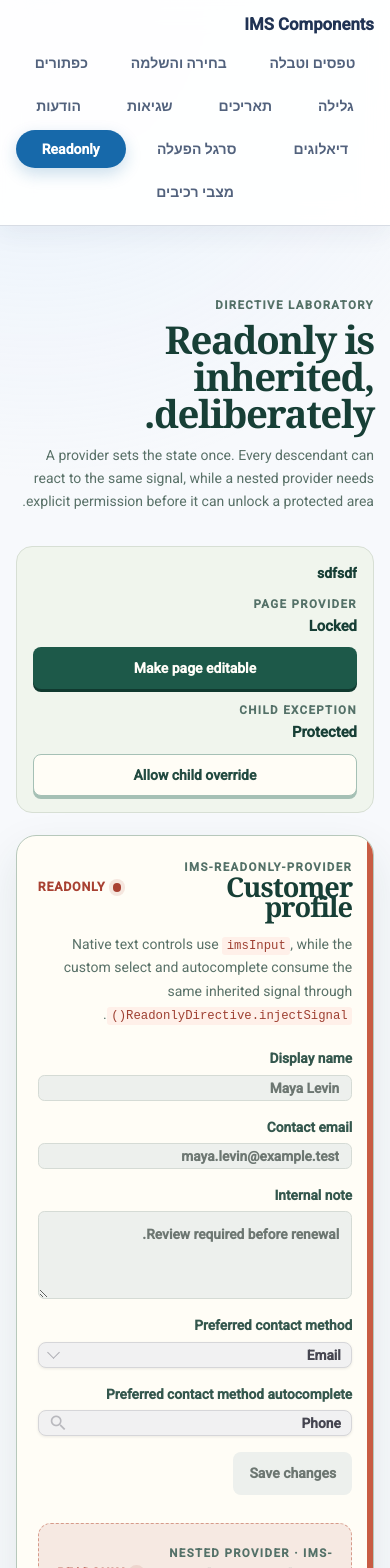
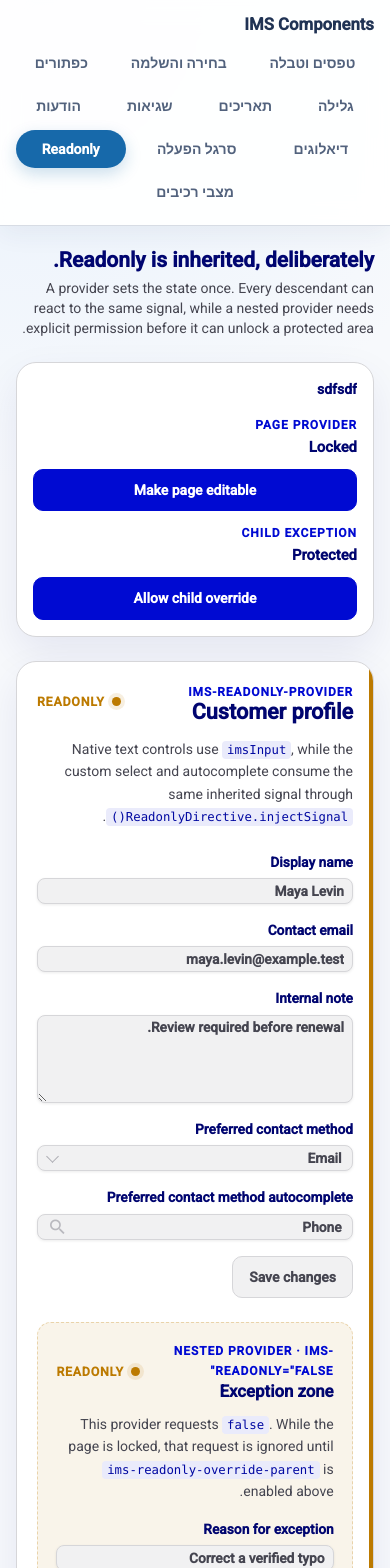
Before and after one commit to Far-Art/features-testing, an Angular app: page /readonly in a window 390 px wide. Shown: the top 1568 px of the page. Built offline with nearby package versions, Linux system fonts and the light colour scheme.

Commit message:
update demo styles

```diff
--- a/src/app/pages/readonly-demo/readonly-demo.html
+++ b/src/app/pages/readonly-demo/readonly-demo.html
@@ -1,20 +1,19 @@
 <section class="readonly-demo">
-  <header class="readonly-demo__intro">
-    <p class="readonly-demo__eyebrow">Directive laboratory</p>
+  <header class="page-heading">
     <h1>Readonly is inherited, deliberately.</h1>
-    <p class="readonly-demo__lede">
+    <p>
       A provider sets the state once. Every descendant can react to the same signal, while a nested
       provider needs explicit permission before it can unlock a protected area.
     </p>
   </header>
 
   <section class="readonly-demo__controls" aria-label="Readonly demo controls">
-      <ims-grid>
+    <ims-grid class="readonly-demo__grid-preview">
       <ims-grid-header>
         <ims-grid-cell>sdfsdf</ims-grid-cell>
       </ims-grid-header>
 
-          <ims-grid-row >
+      <ims-grid-row>
         <ims-grid-cell [ims-readonly]="pageReadonly()"></ims-grid-cell>
       </ims-grid-row>
     </ims-grid>
--- a/src/app/pages/readonly-demo/readonly-demo.scss
+++ b/src/app/pages/readonly-demo/readonly-demo.scss
@@ -1,150 +1,148 @@
 .readonly-demo {
-  --readonly-ink: #173f36;
-  --readonly-muted: #597168;
-  --readonly-paper: #fffdf6;
-  --readonly-line: #d7dfd4;
-  --readonly-accent: #c85c43;
-  --readonly-mint: #dceee1;
-  max-width: 980px;
+  display: grid;
+  gap: 1.5rem;
+  max-inline-size: 72rem;
   margin-inline: auto;
-  color: var(--readonly-ink);
+  color: var(--ims-color-on-surface);
 }
 
-.readonly-demo__intro {
-  max-width: 44rem;
-  margin-block: 2.8rem 2rem;
-}
-
-.readonly-demo__eyebrow,
-.readonly-demo__scope-kicker,
-.readonly-demo__control-label {
-  display: block;
-  color: #547168;
-  font-size: 0.72rem;
-  font-weight: 800;
-  letter-spacing: 0.12em;
-  text-transform: uppercase;
-}
-
-.readonly-demo h1,
+.page-heading h1,
+.page-heading p,
 .readonly-demo h2,
 .readonly-demo h3,
 .readonly-demo p {
   margin: 0;
 }
 
-.readonly-demo h1,
-.readonly-demo h2,
-.readonly-demo h3 {
-  font-family: Georgia, 'Times New Roman', serif;
-  font-weight: 700;
-  letter-spacing: -0.035em;
-}
-
-.readonly-demo h1 {
-  max-width: 14ch;
-  margin-block: 0.4rem 0.8rem;
-  font-size: clamp(2.4rem, 6vw, 4.5rem);
-  line-height: 0.96;
+.page-heading p {
+  max-inline-size: 58rem;
+  margin-block-start: 0.5rem;
+  color: var(--ims-color-on-surface-muted);
 }
 
 .readonly-demo h2 {
-  font-size: 1.7rem;
+  color: var(--ims-color-on-surface);
+  font-size: 1.35rem;
 }
 
 .readonly-demo h3 {
-  font-size: 1.3rem;
+  color: var(--ims-color-on-surface);
+  font-size: 1.05rem;
 }
 
-.readonly-demo__lede,
+.readonly-demo__scope-kicker,
+.readonly-demo__control-label {
+  display: block;
+  color: var(--ims-color-interactive-strong);
+  font-size: 0.75rem;
+  font-weight: 700;
+  letter-spacing: 0.08em;
+  text-transform: uppercase;
+}
+
 .readonly-demo__description,
 .readonly-demo__child p {
-  color: var(--readonly-muted);
-  line-height: 1.65;
+  color: var(--ims-color-on-surface-muted);
+  line-height: 1.6;
 }
 
 .readonly-demo__controls {
   display: grid;
   grid-template-columns: auto minmax(11rem, 1fr) auto minmax(11rem, 1fr);
   align-items: center;
-  gap: 0.7rem 1rem;
-  padding: 1rem;
-  margin-block-end: 1.4rem;
-  background: #f0f5ed;
-  border: 1px solid var(--readonly-line);
-  border-radius: 1rem;
+  gap: 0.75rem 1rem;
+  padding: 1.5rem;
+  border: 1px solid var(--ims-color-border-subtle);
+  border-radius: 1.25rem;
+  background: var(--ims-background-panel);
+  box-shadow: 0 1rem 2.5rem color-mix(
+    in srgb,
+    var(--ims-color-on-surface) 8%,
+    transparent
+  );
+}
+
+.readonly-demo__grid-preview {
+  grid-column: 1 / -1;
+  min-inline-size: 0;
+  margin-block-end: 0.25rem;
 }
 
 .readonly-demo__controls strong {
   display: block;
-  margin-block-start: 0.12rem;
+  margin-block-start: 0.125rem;
+  color: var(--ims-color-on-surface);
   font-size: 0.93rem;
 }
 
 .readonly-demo button {
-  min-height: 2.65rem;
+  min-block-size: 2.65rem;
   padding-inline: 1rem;
-  color: #fffdf8;
-  background: #1d5949;
-  border: 0;
-  border-radius: 0.5rem;
-  box-shadow: 0 3px 0 #10392f;
+  border: 1px solid var(--ims-color-interactive-strong);
+  border-radius: 0.625rem;
+  background: var(--ims-color-interactive-strong);
+  color: var(--ims-color-on-interactive);
+  font: inherit;
+  font-weight: 650;
   cursor: pointer;
-  font: inherit;
-  font-weight: 750;
   transition:
-    transform 140ms ease,
-    box-shadow 140ms ease,
-    background-color 140ms ease;
+    background-color 140ms ease,
+    border-color 140ms ease,
+    translate 140ms ease;
 }
 
 .readonly-demo button:hover:not(:disabled) {
-  background: #26705b;
-  transform: translateY(-1px);
-  box-shadow: 0 4px 0 #10392f;
+  border-color: var(--ims-color-interactive-alt-strong);
+  background: var(--ims-color-interactive-alt-strong);
+  translate: 0 -1px;
 }
 
 .readonly-demo button:active:not(:disabled) {
-  transform: translateY(2px);
-  box-shadow: 0 1px 0 #10392f;
+  translate: 0 1px;
 }
 
-.readonly-demo button:focus-visible,
-.readonly-demo input:focus-visible,
-.readonly-demo textarea:focus-visible {
-  outline: 3px solid rgba(200, 92, 67, 0.38);
-  outline-offset: 2px;
+.readonly-demo button:focus-visible {
+  outline: none;
+  box-shadow: 0 0 0 3px var(--ims-color-focus-ring);
 }
 
 .readonly-demo__secondary {
-  color: #234b41 !important;
-  background: #fffdf6 !important;
-  border: 1px solid #a5c0b5 !important;
-  box-shadow: 0 3px 0 #a5c0b5 !important;
+  border-color: var(--ims-color-border);
+  background: var(--ims-background-panel);
+  color: var(--ims-color-interactive-alt-strong);
+}
+
+.readonly-demo__secondary:hover:not(:disabled) {
+  border-color: var(--ims-color-interactive-alt);
+  background: var(--ims-color-interactive-subtle);
 }
 
 .readonly-demo__scope {
   position: relative;
-  overflow: hidden;
-  padding: clamp(1.3rem, 4vw, 2.5rem);
-  background: var(--readonly-paper);
-  border: 1px solid #b7c8bb;
+  overflow: clip;
+  padding: clamp(1.25rem, 4vw, 2rem);
+  border: 1px solid var(--ims-color-border-subtle);
   border-radius: 1.25rem;
-  box-shadow: 0 18px 45px rgba(32, 71, 58, 0.1);
+  background: var(--ims-background-panel);
+  box-shadow: 0 1rem 2.5rem color-mix(
+    in srgb,
+    var(--ims-color-on-surface) 8%,
+    transparent
+  );
 }
 
 .readonly-demo__scope::before {
   position: absolute;
   inset-block: 0;
   inset-inline-start: 0;
-  width: 0.38rem;
-  background: #3d8a6e;
+  inline-size: 0.25rem;
+  background: var(--ims-color-status-success);
   content: '';
   transition: background-color 180ms ease;
 }
 
 .readonly-demo__scope.ims-readonly::before {
-  background: var(--readonly-accent);
+  background: var(--ims-color-status-warning);
 }
 
 .readonly-demo__scope-header,
@@ -156,16 +154,16 @@
 }
 
 .readonly-demo__description {
-  max-width: 45rem;
-  margin-block: 1rem 1.4rem !important;
+  max-inline-size: 50rem;
+  margin-block: 1rem 1.5rem !important;
 }
 
 .readonly-demo code {
-  padding: 0.12rem 0.28rem;
-  color: #9e4032;
-  background: #fff0e9;
-  border-radius: 0.2rem;
-  font-family: 'Courier New', monospace;
+  padding: 0.125rem 0.3rem;
+  border-radius: 0.25rem;
+  background: var(--ims-color-interactive-subtle);
+  color: var(--ims-color-interactive-alt-strong);
+  font-family: ui-monospace, SFMono-Regular, Consolas, monospace;
   font-size: 0.88em;
 }
 
@@ -178,29 +176,20 @@
 .readonly-demo label {
   display: grid;
   gap: 0.4rem;
-  color: #34574d;
+  min-inline-size: 0;
+  color: var(--ims-color-on-surface);
   font-size: 0.86rem;
-  font-weight: 750;
+  font-weight: 650;
 }
 
-.readonly-demo input,
-.readonly-demo textarea {
-  box-sizing: border-box;
-  width: 100%;
-  padding: 0.7rem 0.75rem;
-  color: #173f36;
-  background: #fff;
-  border: 1px solid #a9c0b4;
-  border-radius: 0.4rem;
-  font: inherit;
-  transition:
-    border-color 160ms ease,
-    background-color 160ms ease,
-    color 160ms ease;
+.readonly-demo .ims-input,
+.readonly-demo ims-select,
+.readonly-demo ims-autocomplete {
+  inline-size: 100%;
 }
 
-.readonly-demo textarea {
-  min-height: 5.5rem;
+.readonly-demo textarea.ims-input {
+  min-block-size: 5.5rem;
   resize: vertical;
 }
 
@@ -210,34 +199,32 @@
 
 .readonly-demo__select {
   grid-column: 1 / -1;
-  max-width: 30rem;
+  max-inline-size: 30rem;
 }
 
 .readonly-demo__editor > button {
   justify-self: start;
 }
 
-.readonly-demo input.ims-readonly,
-.readonly-demo textarea.ims-readonly,
-.readonly-demo button.ims-readonly {
-  color: #6d7772;
-  background: #edf0ed;
-  border-color: #d5dbd5;
-  box-shadow: none;
+.readonly-demo button:disabled {
+  border-color: var(--ims-color-border-subtle);
+  background: var(--ims-color-surface-input-readonly);
+  color: var(--ims-color-on-surface-readonly);
   cursor: not-allowed;
+  translate: none;
 }
 
 .readonly-demo__child {
+  margin-block-start: 1.5rem;
   padding: 1.15rem;
-  margin-block-start: 1.8rem;
-  background: var(--readonly-mint);
-  border: 1px dashed #81a99a;
-  border-radius: 0.8rem;
+  border: 1px dashed var(--ims-color-status-success-border);
+  border-radius: 0.875rem;
+  background: var(--ims-color-status-success-subtle);
 }
 
 .readonly-demo__child.ims-readonly {
-  background: #f6e9e2;
-  border-color: #d69a89;
+  border-color: var(--ims-color-status-warning-border);
+  background: var(--ims-color-status-warning-subtle);
 }
 
 .readonly-demo__child p {
@@ -251,7 +238,7 @@
 }
 
 .readonly-demo__child-control label {
-  flex: 1;
+  flex: 1 1 auto;
 }
 
 .readonly-demo__child-control button {
@@ -263,11 +250,15 @@
   align-items: end;
   justify-content: space-between;
   gap: 1.5rem;
-  padding: 1.4rem;
-  margin-block: 1.8rem 2.8rem;
-  background: #edf5f0;
-  border: 1px solid #b7c8bb;
-  border-radius: 1rem;
+  padding: 1.5rem;
+  border: 1px solid var(--ims-color-border-subtle);
+  border-radius: 1.25rem;
+  background: var(--ims-background-panel);
+  box-shadow: 0 1rem 2.5rem color-mix(
+    in srgb,
+    var(--ims-color-on-surface) 8%,
+    transparent
+  );
 }
 
 .readonly-demo__dialog-demo h2 {
@@ -275,8 +266,8 @@
 }
 
 .readonly-demo__dialog-demo p {
-  max-width: 40rem;
-  color: var(--readonly-muted);
+  max-inline-size: 44rem;
+  color: var(--ims-color-on-surface-muted);
   line-height: 1.6;
 }
 
@@ -286,17 +277,15 @@
 
 @media (max-width: 720px) {
   .readonly-demo__controls {
-    grid-template-columns: 1fr 1fr;
+    grid-template-columns: minmax(0, 1fr) auto;
+    padding: 1rem;
   }
 
   .readonly-demo__editor {
     grid-template-columns: 1fr;
   }
 
-  .readonly-demo__notes {
-    grid-column: auto;
-  }
-
+  .readonly-demo__notes,
   .readonly-demo__select {
     grid-column: auto;
   }
@@ -314,7 +303,13 @@
     grid-template-columns: 1fr;
   }
 
-  .readonly-demo__child-control button {
-    justify-self: start;
+  .readonly-demo__grid-preview {
+    grid-column: auto;
+  }
+
+  .readonly-demo__controls button,
+  .readonly-demo__child-control button,
+  .readonly-demo__dialog-demo button {
+    inline-size: 100%;
   }
 }
```
Also changed, not shown: src/app/pages/readonly-demo/readonly-demo.ts (+34 -32 lines). Lines whose indentation alone changed are shown as unchanged.
